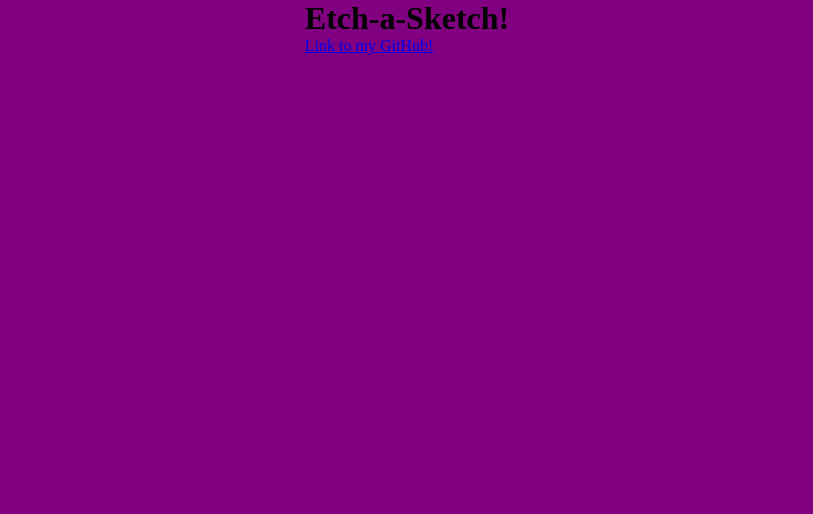
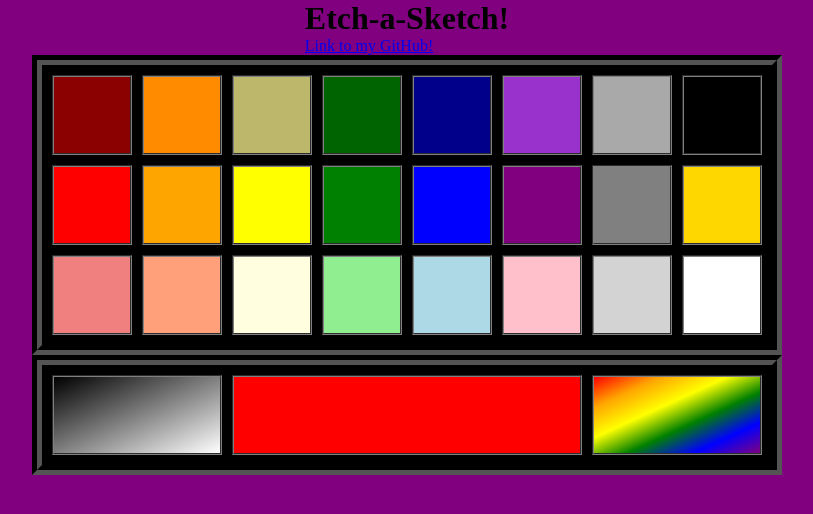
Before and after one commit to PesceLeonardo/etch-a-sketch, a plain HTML site: page index.html in a window 1280 px wide. Shown: the whole page, without its empty margins (233-1046 px from the left). Drawn offline with Linux system fonts and the light colour scheme.

Commit message:
Style color selector Now the user can choose one of 24 colors, 2 special modes, or a custom

```diff
--- a/index.html
+++ b/index.html
@@ -20,31 +20,40 @@
 
       <div class="base selector">
 
-        <div class="color dark red"></div>
-        <div class="color dark orange"></div>
-        <div class="color dark yellow"></div>
-        <div class="color dark green"></div>
-        <div class="color dark blue"></div>
-        <div class="color dark purple"></div>
-        <div class="color dark grey"></div>
-        <div class="color black"></div>
+        <div class="button color dark red"></div>
+        <div class="button color dark orange"></div>
+        <div class="button color dark yellow"></div>
+        <div class="button color dark green"></div>
+        <div class="button color dark blue"></div>
+        <div class="button color dark purple"></div>
+        <div class="button color dark grey"></div>
+        <div class="button color black"></div>
 
-        <div class="color light red"></div>
-        <div class="color light orange"></div>
-        <div class="color light yellow"></div>
-        <div class="color light green"></div>
-        <div class="color light blue"></div>
-        <div class="color light purple"></div>
-        <div class="color light grey"></div>
-        <div class="color white"></div>
+        <div class="button color red"></div>
+        <div class="button color orange"></div>
+        <div class="button color yellow"></div>
+        <div class="button color green"></div>
+        <div class="button color blue"></div>
+        <div class="button color purple"></div>
+        <div class="button color grey"></div>
+        <div class="button color neutral"></div>
+
+        <div class="button color light red"></div>
+        <div class="button color light orange"></div>
+        <div class="button color light yellow"></div>
+        <div class="button color light green"></div>
+        <div class="button color light blue"></div>
+        <div class="button color light purple"></div>
+        <div class="button color light grey"></div>
+        <div class="button color white"></div>
 
       </div>
 
       <div class="special selector">
 
-        <div class="opacity"></div>
-        <div class="custom"></div>
-        <div class="rainbow"></div>
+        <div class="button lateral opacity"></div>
+        <div class="button custom"></div>
+        <div class="button lateral rainbow"></div>
 
       </div>
 
--- a/styles.css
+++ b/styles.css
@@ -15,6 +15,8 @@
 * {
   padding: 0;
   margin: 0;
+
+  box-sizing: border-box ;
 }
 
 body {
@@ -24,3 +26,160 @@ body {
   flex-direction: column;
   align-items: center;
 }
+
+.selector {
+  padding: 10px;
+
+  width: 750px;
+
+  background-color: black;
+  border: 10px groove black;
+
+  display: flex;
+  flex-wrap: wrap;
+
+  gap: 10px;
+}
+
+.color {
+  width: 80px;
+  height: 80px;
+}
+
+.button {
+  border: 2px groove grey;
+
+  flex: 0 0 auto;
+}
+
+.button:hover {
+  border: 2px groove white;
+}
+
+.lateral {
+  width: 170px;
+  height: 80px;
+
+  background-color: aqua;
+}
+
+.custom {
+  width: 350px;
+  height: 80px;
+
+  background-color: red;
+}
+
+/* COLORS */
+
+/* BASE COLORS*/
+
+.red {
+  background-color: red;
+}
+
+.orange {
+  background-color: orange;
+}
+
+.yellow {
+  background-color: yellow;
+}
+
+.green {
+  background-color: green;
+}
+
+.blue {
+  background-color: blue;
+}
+
+.purple {
+  background-color: purple;
+}
+
+.grey {
+  background-color: grey;
+}
+
+.neutral {
+  background-color: gold;
+}
+
+/* LIGHT COLORS */
+
+.light.red {
+  background-color: lightcoral;
+}
+
+.light.orange {
+  background-color: lightsalmon;
+}
+
+.light.yellow {
+  background-color: lightyellow;
+}
+
+.light.green {
+  background-color: lightgreen;
+}
+
+.light.blue {
+  background-color: lightblue;
+}
+
+.light.purple {
+  background-color: pink;
+}
+
+.light.grey {
+  background-color: lightgrey;
+}
+
+.white {
+  background-color: white;
+}
+
+/* DARK COLORS */
+
+.dark.red {
+  background-color: darkred;
+}
+
+.dark.orange {
+  background-color: darkorange;
+}
+
+.dark.yellow {
+  background-color: darkkhaki;
+}
+
+.dark.green {
+  background-color: darkgreen;
+}
+
+.dark.blue {
+  background-color: darkblue;
+}
+
+.dark.purple {
+  background-color: darkorchid;
+}
+
+.dark.grey {
+  background-color: darkgrey;
+}
+
+.black {
+  background-color: black;
+}
+
+/* SPECIAL COLORS */
+
+.opacity {
+  background-image: linear-gradient(to bottom right, black, white);
+}
+
+.rainbow {
+  background-image: linear-gradient(to bottom right, red, orange, yellow, green, blue, purple);
+}
```
